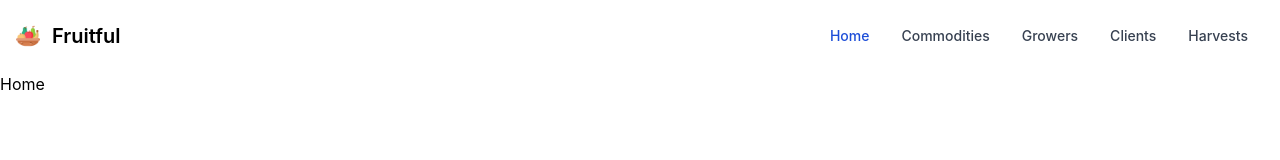
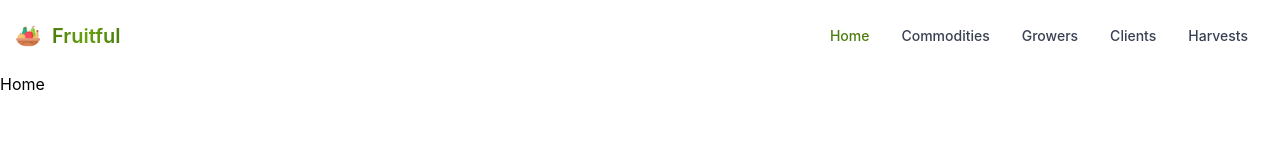
Before and after one commit to cmarinkovic/fruitful, a Next.js app: page / in a window 1280 px wide. Shown: the top 160 px of the page. Built offline with nearby package versions, Linux system fonts and the light colour scheme.

Commit message:
Changed Navbar text color

```diff
--- a/components/Navbar.tsx
+++ b/components/Navbar.tsx
@@ -37,7 +37,7 @@ export default function Navbar() {
           <Image src="/logo.png" layout="fill" objectFit="cover" alt="" />
         </div>
 
-        <span className="self-center text-xl font-semibold whitespace-nowrap dark:text-white">
+        <span className="self-center text-xl font-semibold whitespace-nowrap text-transparent bg-clip-text bg-gradient-to-r from-lime-700 via-lime-600 to-lime-700">
           Fruitful
         </span>
       </a>
@@ -52,10 +52,10 @@ export default function Navbar() {
     const router = useRouter();
 
     const activeLinkClass =
-      "cursor-pointer block py-2 pr-4 pl-3 text-white bg-blue-700 rounded md:bg-transparent md:text-blue-700 md:p-0 dark:text-white";
+      "cursor-pointer block py-2 pr-4 pl-3 text-white bg-lime-700 rounded md:bg-transparent md:text-lime-700 md:p-0 dark:text-white";
 
     const inactiveLinkClass =
-      "cursor-pointer block py-2 pr-4 pl-3 text-gray-700 rounded hover:bg-gray-100 md:hover:bg-transparent md:border-0 md:hover:text-blue-700 md:p-0 dark:text-gray-400 md:dark:hover:text-white dark:hover:bg-gray-700 dark:hover:text-white md:dark:hover:bg-transparent";
+      "cursor-pointer block py-2 pr-4 pl-3 text-gray-700 rounded hover:bg-gray-100 md:hover:bg-transparent md:border-0 md:hover:text-lime-700 md:p-0 dark:text-gray-400 md:dark:hover:text-white dark:hover:bg-gray-700 dark:hover:text-white md:dark:hover:bg-transparent";
 
     const getClass = (route: string) => {
       return router.pathname === route ? activeLinkClass : inactiveLinkClass;
```
